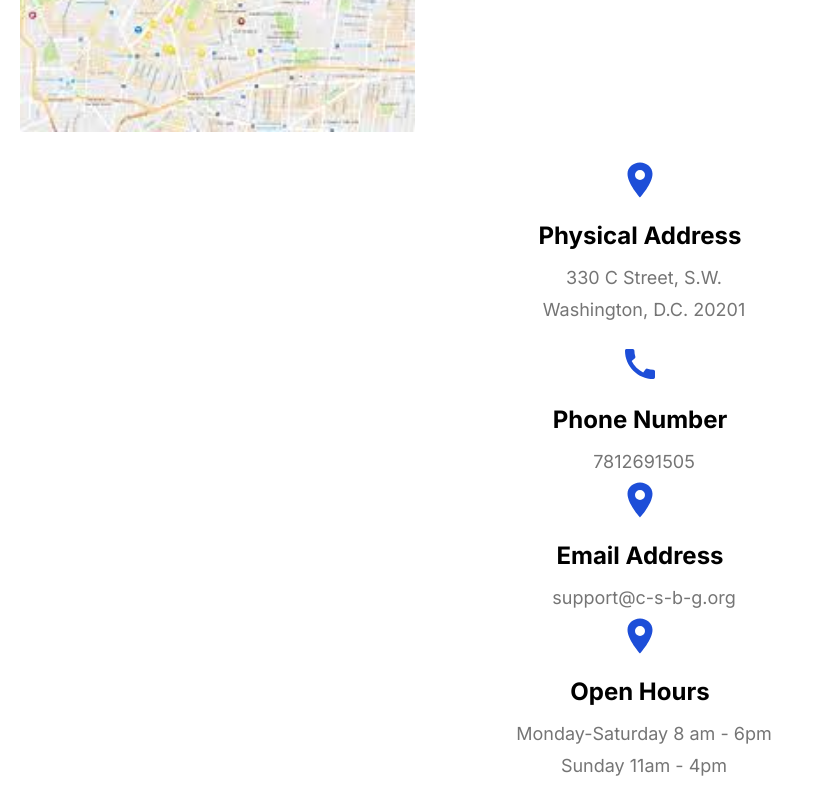
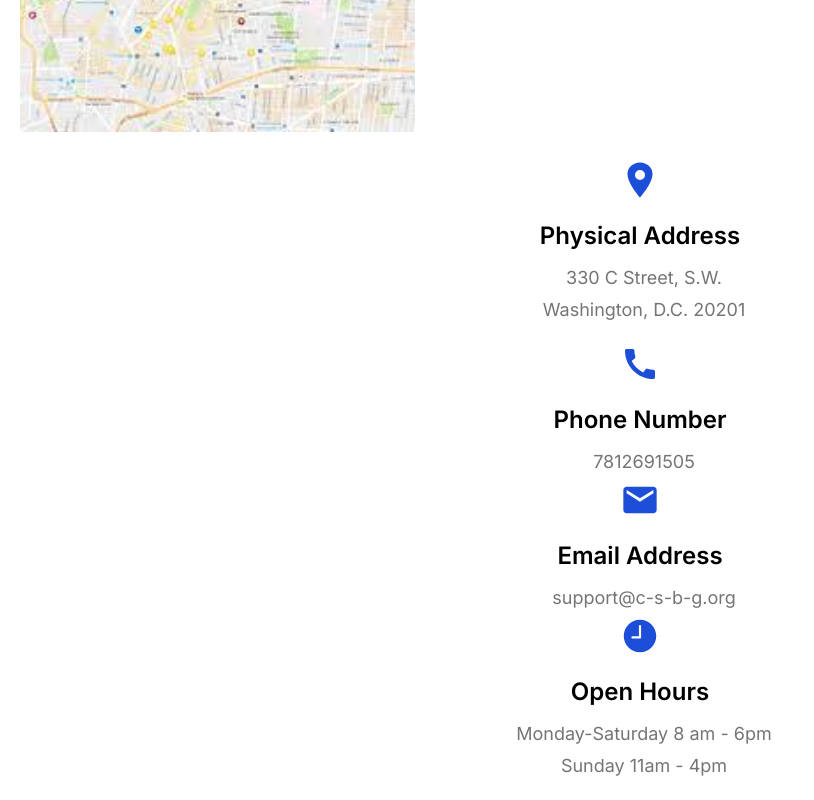
Before and after one commit to Richson-Tech/org, a Next.js app: page /contact in a window 1280 px wide. Shown: the part 507-1307 px from the top of the page, without its empty margins (0-814 px from the left). Built offline with nearby package versions, Linux system fonts and the light colour scheme.

Commit message:
new commits added

```diff
--- a/src/app/contact/page.jsx
+++ b/src/app/contact/page.jsx
@@ -2,6 +2,8 @@ import Maps from "@/components/Maps";
 import React from "react";
 import { IoLocationSharp } from "react-icons/io5";
 import { MdCall } from "react-icons/md";
+import { MdEmail } from "react-icons/md";
+import { IoIosTime } from "react-icons/io";
 
 const page = () => {
   return (
@@ -18,7 +20,7 @@ const page = () => {
             className="text-blue-700 text-center"
             size="2.5rem"
           />
-          <h5 className="text-2xl pt-5 pb-3 font-bold">Physical Address</h5>
+          <h5 className="text-2xl pt-5 pb-3 font-semibold">Physical Address</h5>
         </div>
         <p className="text-lg text-[#757575] pb-1 font-[inter] text-center pl-5 pr-3">
           330 C Street, S.W.
@@ -33,7 +35,7 @@ const page = () => {
             className="text-blue-700 text-center"
             size="2.5rem"
           />
-          <h5 className="text-2xl pt-5 pb-3 font-bold">Phone Number</h5>
+          <h5 className="text-2xl pt-5 pb-3 font-semibold">Phone Number</h5>
         </div>
         <p className="text-lg text-[#757575] pb-1 font-[inter] text-center pl-5 pr-3">
           7812691505
@@ -41,11 +43,11 @@ const page = () => {
       </div>
       <div className="flex flex-col items-center">
         <div className="flex flex-col items-center">
-          <IoLocationSharp
+          <MdEmail
             className="text-blue-700 text-center"
             size="2.5rem"
           />
-          <h5 className="text-2xl pt-5 pb-3 font-bold">Email Address</h5>
+          <h5 className="text-2xl pt-5 pb-3 font-semibold">Email Address</h5>
         </div>
         <p className="text-lg text-[#757575] pb-1 font-[inter] text-center pl-5 pr-3">
           support@c-s-b-g.org
@@ -53,11 +55,11 @@ const page = () => {
       </div>
       <div className="flex flex-col items-center">
         <div className="flex flex-col items-center">
-          <IoLocationSharp
+          <IoIosTime
             className="text-blue-700 text-center"
             size="2.5rem"
           />
-          <h5 className="text-2xl pt-5 pb-3 font-bold">Open Hours</h5>
+          <h5 className="text-2xl pt-5 pb-3 font-semibold">Open Hours</h5>
         </div>
         <p className="text-lg text-[#757575] pb-1 font-[inter] text-center pl-5 pr-3">
           Monday-Saturday 8 am - 6pm
```
